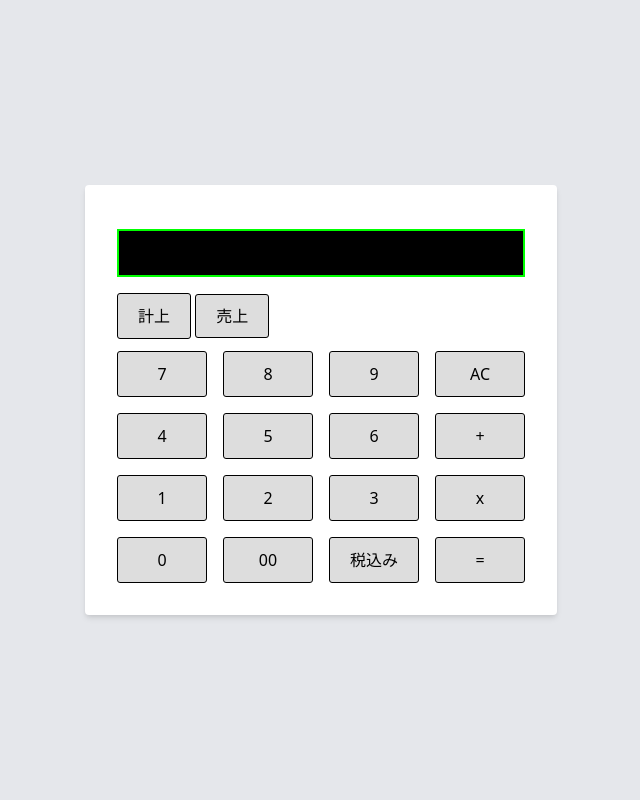
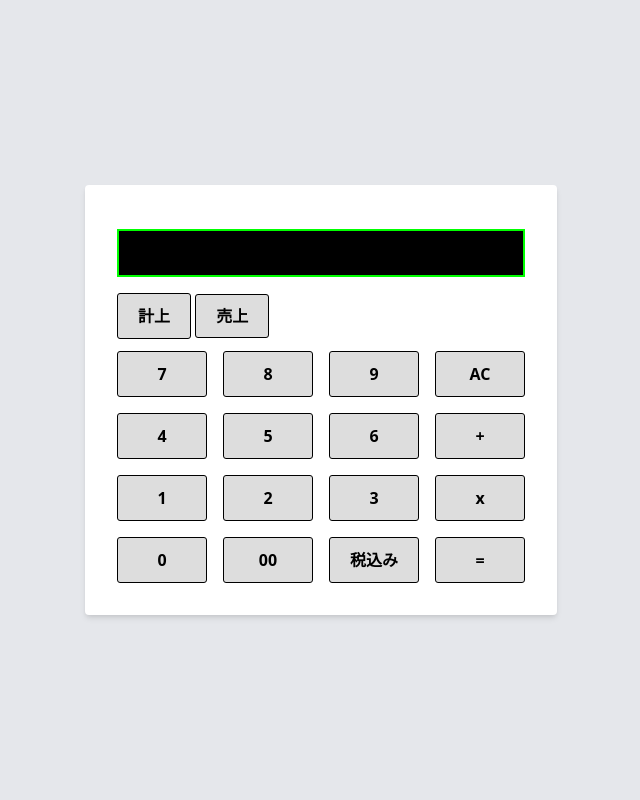
Before and after one commit to aito410/YSE-, a PHP site: page / in a window 1280 px wide. Shown: the whole page, without its empty margins (319-959 px from the left). Run offline with PHP 8.4, Linux system fonts and the light colour scheme.

Commit message:
デザイン追加

```diff
--- a/index.php
+++ b/index.php
@@ -15,6 +15,7 @@
             padding: 10px 20px; /* パディング */
             cursor: pointer; /* カーソルをポインターにする */
             border-radius: 3px; /* 角を丸くする */
+            font-weight: bold; /* 太字にする */
 
         }
 
```
